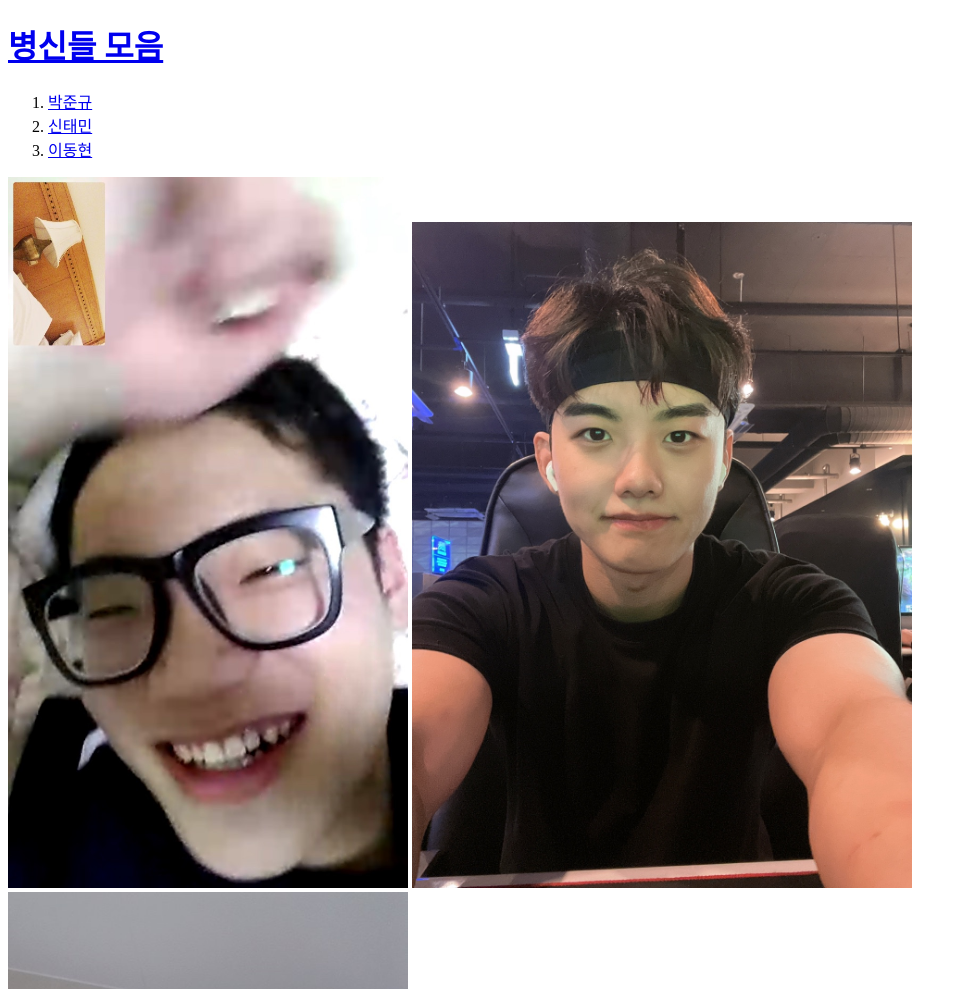
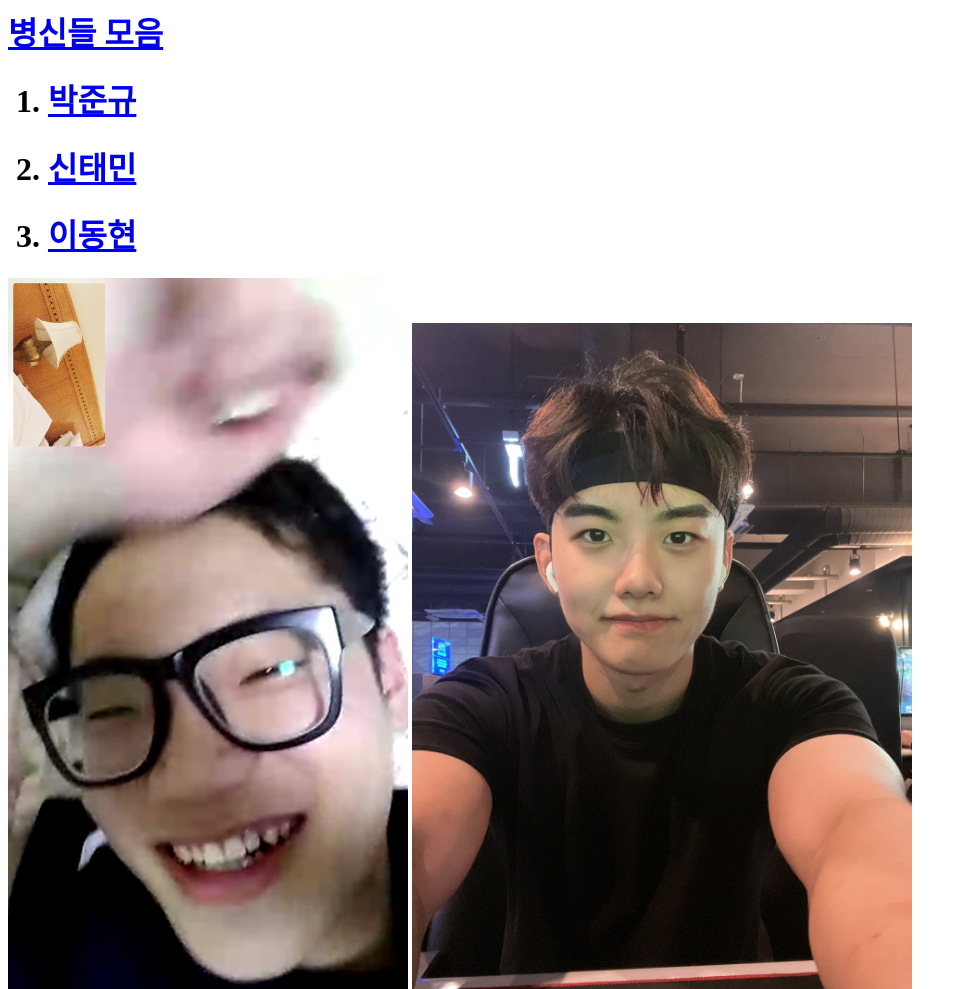
Before and after one commit to leejuwonzz/idontkonw, a plain HTML site: page main.html in a window 1280 px wide. Shown: the top 989 px of the page, without its empty margins (0-967 px from the left). Drawn offline with Linux system fonts and the light colour scheme.

Commit message:
Add files via upload

```diff
--- a/main.html
+++ b/main.html
@@ -1,4 +1,4 @@
-<!doctype html>
+<h1><!doctype html>
 <html>
 <head>
 <title> 병신들 </title>
@@ -7,9 +7,9 @@
 <body>
 <h1> <a href="index.html">병신들 모음</a> </h1>
 <ol>
-  <li><a href="1.html">박준규</a></li>
-  <li><a href="2.html">신태민</a></li>
-  <li><a href="3.html">이동현</a></li>
+  <h1><li><a href="1.html">박준규</a></li></h1>
+  <h1><li><a href="2.html">신태민</a></li></h1>
+  <h1><li><a href="3.html">이동현</a></li></h1>
 </ol>
 
 <p>
```
